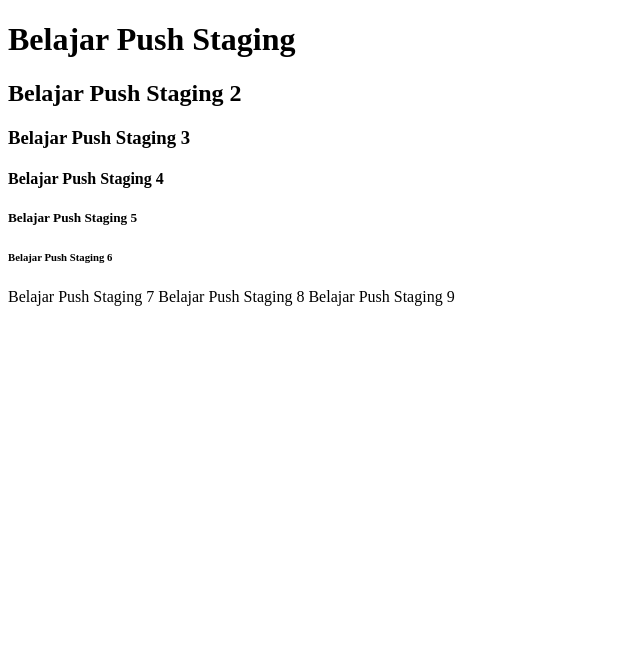
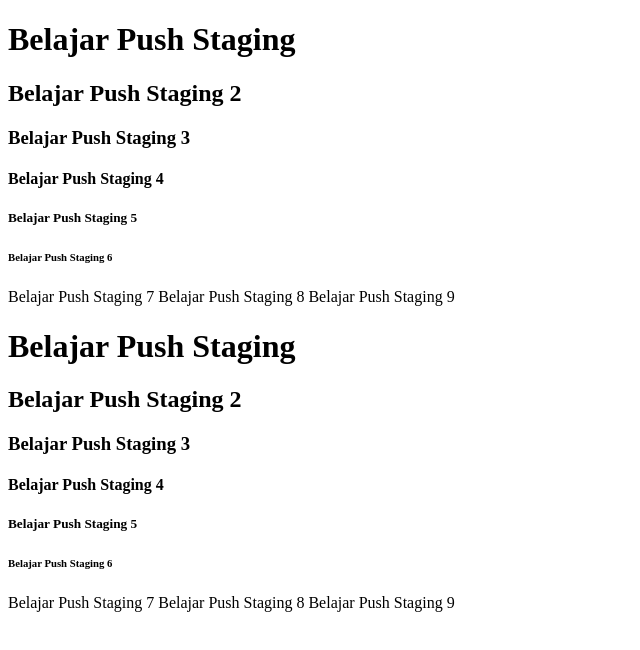
Before and after one commit to INTANDWIREINO/BELAJAR-NIOMIC, a plain HTML site: page header.html in a window 1280 px wide. Shown: the whole page, without its empty margins (0-640 px from the left). Drawn offline with Linux system fonts and the light colour scheme.

Commit message:
data tambahan staging pada file header.html

```diff
--- a/header.html
+++ b/header.html
@@ -14,5 +14,14 @@
     <h7>Belajar Push Staging 7</h7>
     <h8>Belajar Push Staging 8</h8>
     <h9>Belajar Push Staging 9</h9>
+    <h1>Belajar Push Staging</h1>
+    <h2>Belajar Push Staging 2</h2>
+    <h3>Belajar Push Staging 3</h3>
+    <h4>Belajar Push Staging 4</h4>
+    <h5>Belajar Push Staging 5</h5>
+    <h6>Belajar Push Staging 6</h6>
+    <h7>Belajar Push Staging 7</h7>
+    <h8>Belajar Push Staging 8</h8>
+    <h9>Belajar Push Staging 9</h9>
   </body>
 </html>
```
